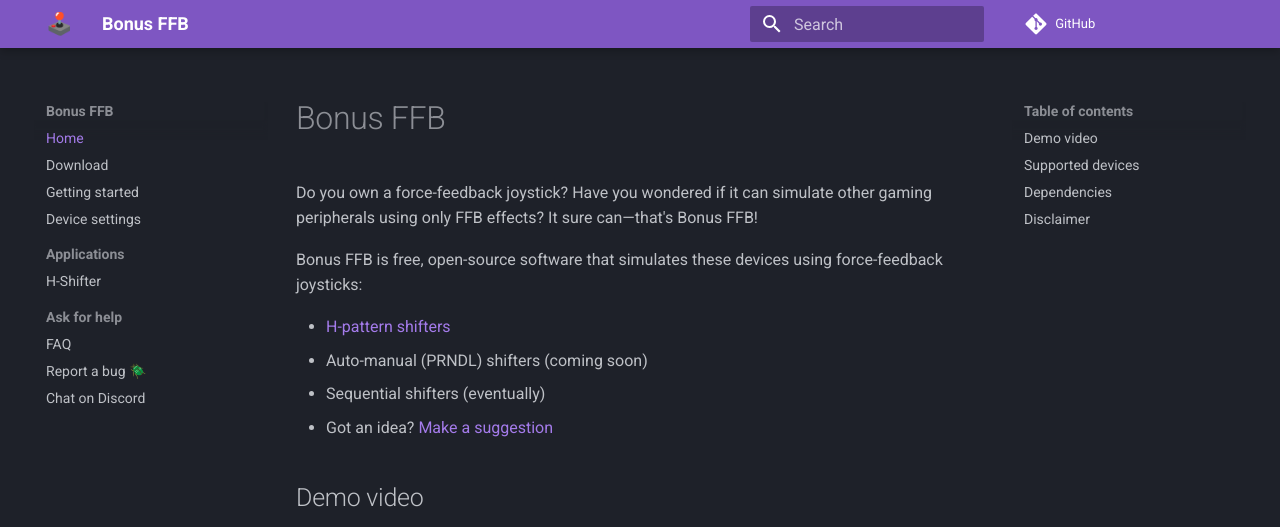
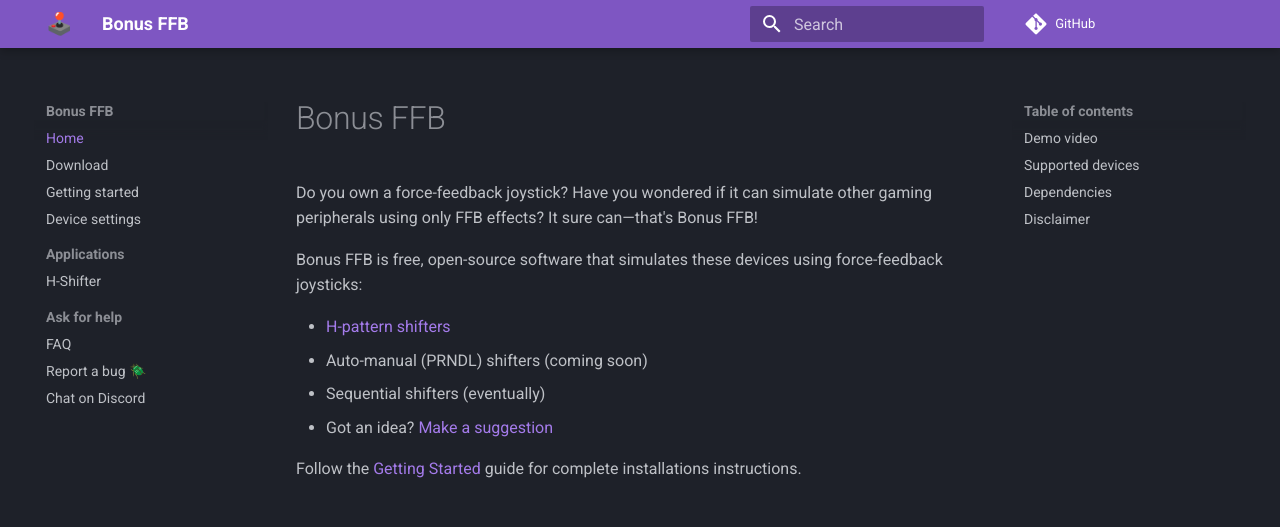
Before and after one commit to kgmonteith/BonusFFB, an MkDocs documentation site: the page built from docs/index.md, in a window 1280 px wide and 900 px high, cut to the strip 0-527 px from the top of the window. Built offline with MkDocs 1.6.1 and Material for MkDocs 9.7.7, drawn with Linux system fonts in a browser that asks for light colours; comment, search, counter and statistics services are not loaded.

Commit message:
Doc update

```diff
--- a/docs/index.md
+++ b/docs/index.md
@@ -8,6 +8,8 @@ Bonus FFB is free, open-source software that simulates these devices using force
 * Auto-manual (PRNDL) shifters (coming soon)
 * Sequential shifters (eventually)
 * Got an idea? [Make a suggestion](https://github.com/kgmonteith/BonusFFB/issues)
+
+Follow the [Getting Started](getting-started.md) guide for complete installations instructions.
 
 ## Demo video
 
```
